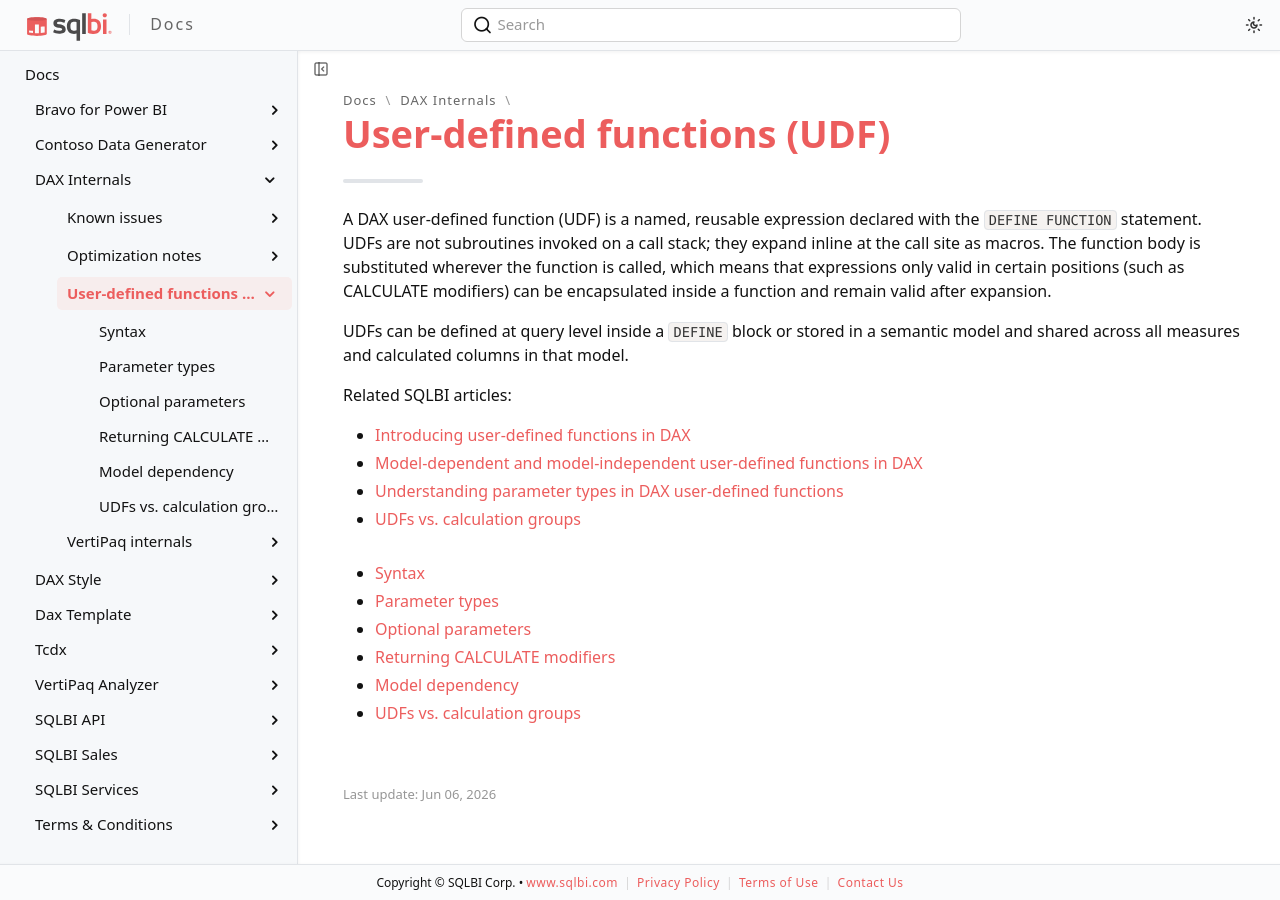
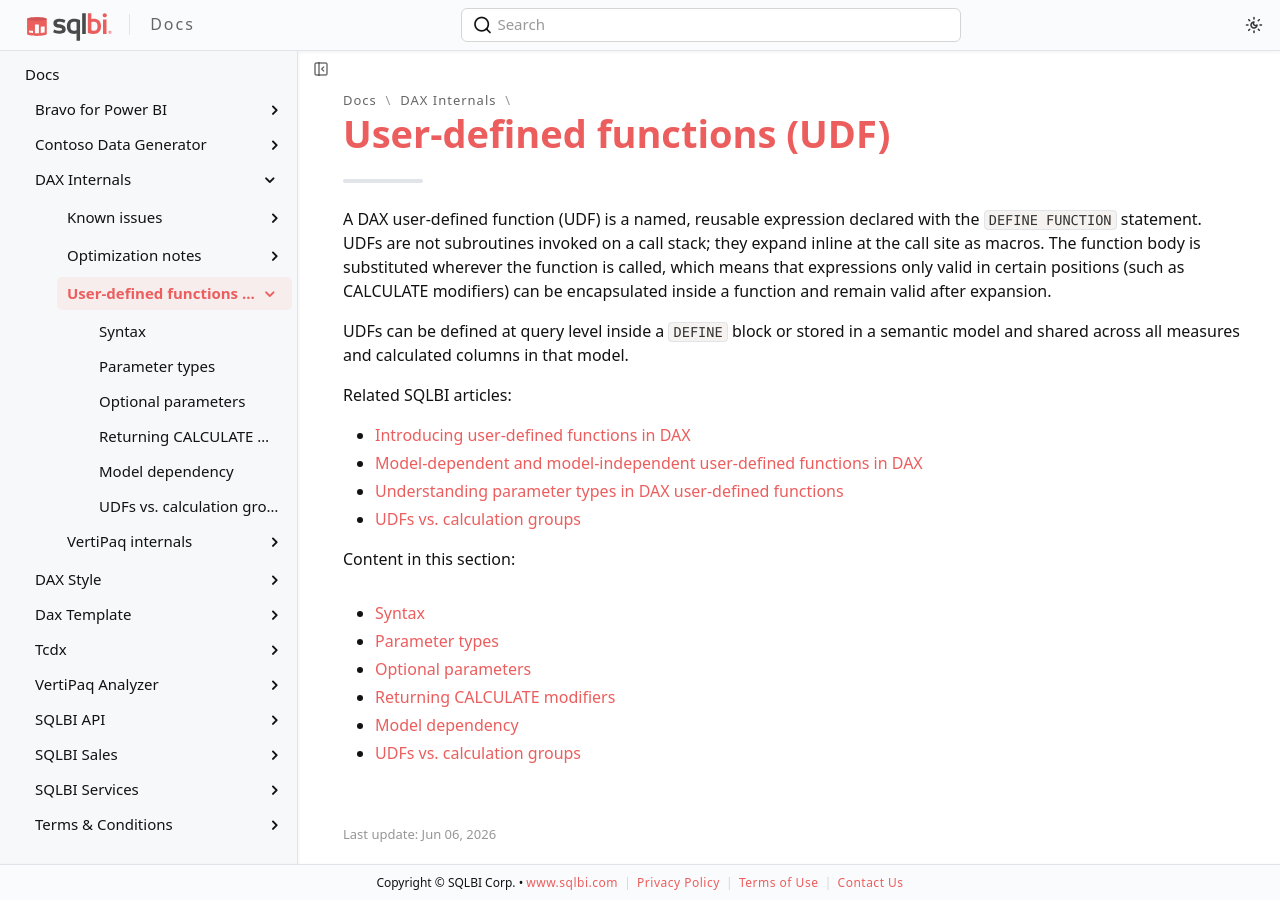
Before and after one commit to sql-bi/docs, a Jekyll site: the page built from _mydocs/dax-internals/user-defined-functions/index.md, in a window 1280 px wide. Built offline with Jekyll 4.4.1, drawn with Linux system fonts in a browser that asks for light colours; cached includes are drawn as plain includes; some web fonts are replaced.

Commit message:
Add section header for content organization in UDF documentation

```diff
--- a/_mydocs/dax-internals/user-defined-functions/index.md
+++ b/_mydocs/dax-internals/user-defined-functions/index.md
@@ -16,3 +16,5 @@
 - [Model-dependent and model-independent user-defined functions in DAX](https://www.sqlbi.com/articles/model-dependent-and-model-independent-user-defined-functions-in-dax/)
 - [Understanding parameter types in DAX user-defined functions](https://www.sqlbi.com/articles/understanding-parameter-types-in-dax-user-defined-functions-udf/)
 - [UDFs vs. calculation groups](https://www.sqlbi.com/articles/dax-user-defined-functions-udf-vs-calculation-groups/)
+
+Content in this section:
```
